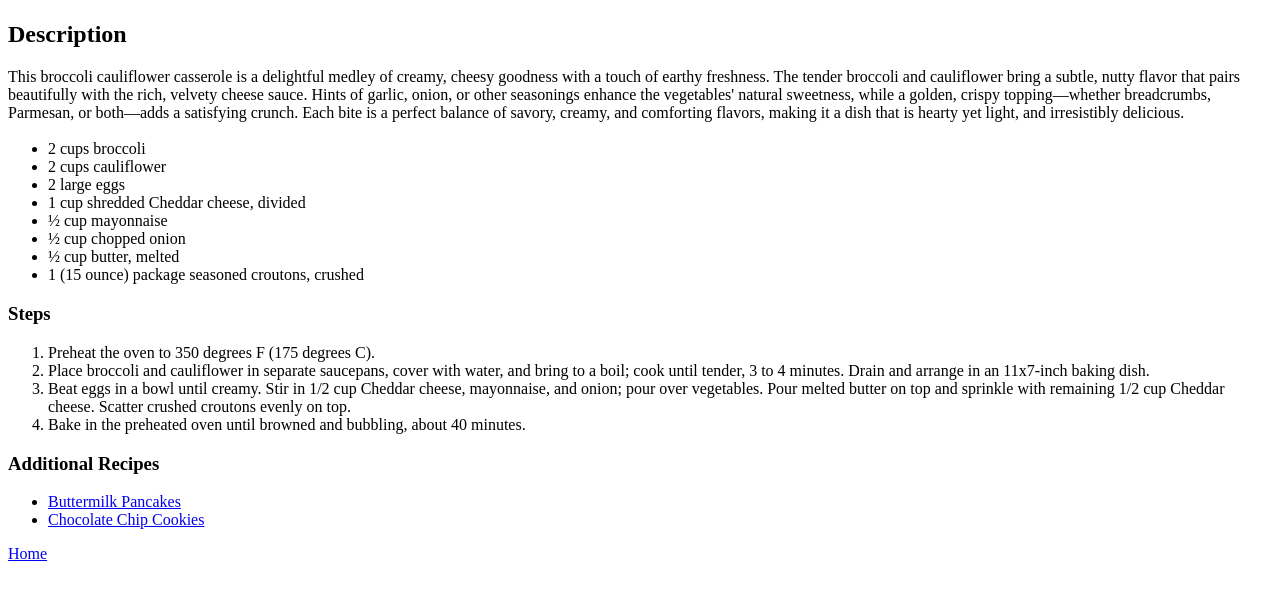
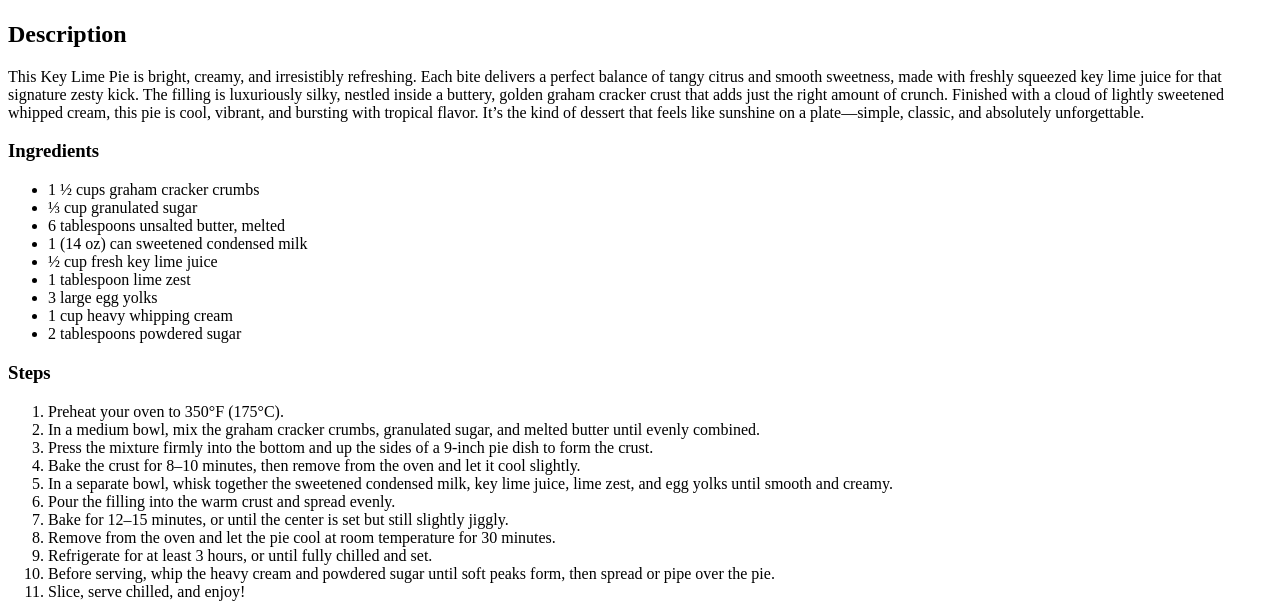
Before and after one commit to THen25/odin-recipes, a plain HTML site: page recipes/key-lime-pie.html in a window 1280 px wide. Shown: the part 383-988 px from the top of the page. Before the commit the page ends 954 px from the top, so only its background shows below. Drawn offline with Linux system fonts and the light colour scheme.

Commit message:
Added Key Lime Pie recipe

```diff
--- a/recipes/key-lime-pie.html
+++ b/recipes/key-lime-pie.html
@@ -15,43 +15,61 @@
     />
     <h2>Description</h2>
     <p>
-      This broccoli cauliflower casserole is a delightful medley of creamy,
-      cheesy goodness with a touch of earthy freshness. The tender broccoli and
-      cauliflower bring a subtle, nutty flavor that pairs beautifully with the
-      rich, velvety cheese sauce. Hints of garlic, onion, or other seasonings
-      enhance the vegetables' natural sweetness, while a golden, crispy
-      topping—whether breadcrumbs, Parmesan, or both—adds a satisfying crunch.
-      Each bite is a perfect balance of savory, creamy, and comforting flavors,
-      making it a dish that is hearty yet light, and irresistibly delicious.
+      This Key Lime Pie is bright, creamy, and irresistibly refreshing. Each
+      bite delivers a perfect balance of tangy citrus and smooth sweetness, made
+      with freshly squeezed key lime juice for that signature zesty kick. The
+      filling is luxuriously silky, nestled inside a buttery, golden graham
+      cracker crust that adds just the right amount of crunch. Finished with a
+      cloud of lightly sweetened whipped cream, this pie is cool, vibrant, and
+      bursting with tropical flavor. It’s the kind of dessert that feels like
+      sunshine on a plate—simple, classic, and absolutely unforgettable.
     </p>
-    <h3></h3>
+    <h3>Ingredients</h3>
     <ul>
-      <li>2 cups broccoli</li>
-      <li>2 cups cauliflower</li>
-      <li>2 large eggs</li>
-      <li>1 cup shredded Cheddar cheese, divided</li>
-      <li>½ cup mayonnaise</li>
-      <li>½ cup chopped onion</li>
-      <li>½ cup butter, melted</li>
-      <li>1 (15 ounce) package seasoned croutons, crushed</li>
+      <li>1 ½ cups graham cracker crumbs</li>
+      <li>⅓ cup granulated sugar</li>
+      <li>6 tablespoons unsalted butter, melted</li>
+      <li>1 (14 oz) can sweetened condensed milk</li>
+      <li>½ cup fresh key lime juice</li>
+      <li>1 tablespoon lime zest</li>
+      <li>3 large egg yolks</li>
+      <li>1 cup heavy whipping cream</li>
+      <li>2 tablespoons powdered sugar</li>
     </ul>
     <h3>Steps</h3>
     <ol>
-      <li>Preheat the oven to 350 degrees F (175 degrees C).</li>
+      <li>Preheat your oven to 350°F (175°C).</li>
       <li>
-        Place broccoli and cauliflower in separate saucepans, cover with water,
-        and bring to a boil; cook until tender, 3 to 4 minutes. Drain and
-        arrange in an 11x7-inch baking dish.
+        In a medium bowl, mix the graham cracker crumbs, granulated sugar, and
+        melted butter until evenly combined.
       </li>
       <li>
-        Beat eggs in a bowl until creamy. Stir in 1/2 cup Cheddar cheese,
-        mayonnaise, and onion; pour over vegetables. Pour melted butter on top
-        and sprinkle with remaining 1/2 cup Cheddar cheese. Scatter crushed
-        croutons evenly on top.
+        Press the mixture firmly into the bottom and up the sides of a 9-inch
+        pie dish to form the crust.
       </li>
       <li>
-        Bake in the preheated oven until browned and bubbling, about 40 minutes.
+        Bake the crust for 8–10 minutes, then remove from the oven and let it
+        cool slightly.
       </li>
+      <li>
+        In a separate bowl, whisk together the sweetened condensed milk, key
+        lime juice, lime zest, and egg yolks until smooth and creamy.
+      </li>
+      <li>Pour the filling into the warm crust and spread evenly.</li>
+      <li>
+        Bake for 12–15 minutes, or until the center is set but still slightly
+        jiggly.
+      </li>
+      <li>
+        Remove from the oven and let the pie cool at room temperature for 30
+        minutes.
+      </li>
+      <li>Refrigerate for at least 3 hours, or until fully chilled and set.</li>
+      <li>
+        Before serving, whip the heavy cream and powdered sugar until soft peaks
+        form, then spread or pipe over the pie.
+      </li>
+      <li>Slice, serve chilled, and enjoy!</li>
     </ol>
     <h3>Additional Recipes</h3>
     <ul>
```
